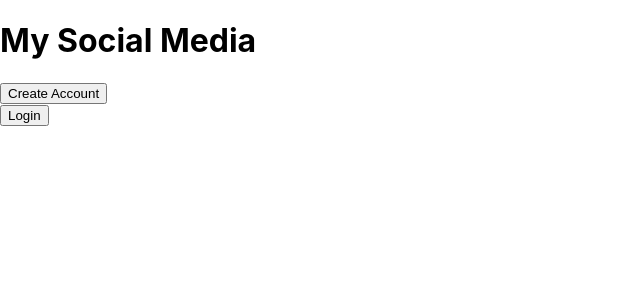
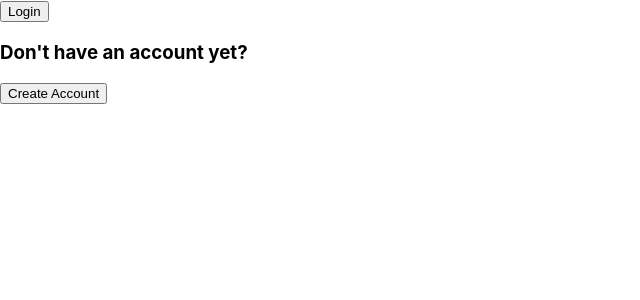
Before and after one commit to mackthompson16/Social-Platform, a React (Create React App) app: page / in a window 1280 px wide. Shown: the top 300 px of the page, without its empty margins (0-640 px from the left). Built offline with nearby package versions, Linux system fonts and the light colour scheme.

Commit message:
fixed some logic, still need to correctly modify & pass curr_user

```diff
--- a/src/App.js
+++ b/src/App.js
@@ -1,12 +1,25 @@
-import React from 'react';
+import React, { useState } from 'react';
 import CreateAccount from './createAccount';
 import Login from './login';
-export default function Myapp(){
+import Home from './home';
+
+export default function Myapp() {
+  const [currentPage, setCurrentPage] = useState('login');
+  const [currentUser, setCurrentUser] = useState(null);
+   const renderPage = () => {
+    switch (currentPage) {
+      case 'CreateAccount':
+        return <CreateAccount />;
+      case 'Home':
+        return <Home currentUser={currentUser}/>;
+      default:
+        return <Login setCurrentPage={setCurrentPage} setCurrentUser={setCurrentUser} />;
+    }
+  };
+
   return (
     <div>
-      <h1>My Social Media</h1>
-      <CreateAccount/>
-      <Login/>
+      {renderPage()}
     </div>
   );
 }
--- a/src/footer.js
+++ b/src/footer.js
@@ -0,0 +1 @@
+// footer for our linkedIn / copyright whatever
--- a/src/friends.js
+++ b/src/friends.js
@@ -0,0 +1 @@
+// Page that the user will see under the friends tab i.e. other peoples schedules
--- a/src/header.js
+++ b/src/header.js
@@ -0,0 +1 @@
+// header for tabs preferences, friends, mySchedule
--- a/src/home.js
+++ b/src/home.js
@@ -1,10 +1,10 @@
 import React from 'react';
 
 
-export default function Home(User){
+export default function Home(currentUser){
   return (
     <div>
-      <h1>Welcome</h1>
+      <h1>Welcome! {currentUser.username}</h1>
     </div>
   );
 }
--- a/src/login.js
+++ b/src/login.js
@@ -1,12 +1,12 @@
 import React, {useState} from 'react';
-export default function Login() {
+
+export default function Login({ setCurrentPage, setCurrentUser }) {
     const [AccInfo, setAccInfo] = useState({
       username: '',
       password: '',
     });
 
     const [showLoginForm, setShowLoginForm] = useState(false); // Initially false to hide the form
-    const [isLoggedIn, setIsLoggedIn] = useState(false);
 
     const handleChange = (event) => {
       const { name, value } = event.target;
@@ -31,8 +31,8 @@ export default function Login() {
       const data = await response.json();
 
       if (data.success) {
-        setIsLoggedIn(true);
-        alert('Login successful!');
+        setCurrentUser(data.user);  // Update the user state
+        setCurrentPage('Home');     // Navigate to the home page
       } else {
         if (data.error === 'username') {
           alert('Username does not exist');
@@ -46,19 +46,23 @@ export default function Login() {
         username: '',
         password: '',
       });
-    };
+   };
 
     const toggleLoginForm = () => {
-      setShowLoginForm(!showLoginForm); // Toggle the visibility of the login form
+      setShowLoginForm(!showLoginForm);
     };
 
     return (
       <div>
-        {!isLoggedIn ? (
-          <>
             <button onClick={toggleLoginForm}>
               {showLoginForm ? 'Cancel' : 'Login'}
             </button>
+            {!showLoginForm && (
+              <div>
+                <h3>Don't have an account yet?</h3>
+                <button onClick={() => setCurrentPage('CreateAccount')}>Create Account</button>
+              </div>
+            )}
 
             {showLoginForm && (
               <form onSubmit={handleSubmit}>
@@ -91,10 +95,7 @@ export default function Login() {
                 <button type="submit">Submit</button>
               </form>
             )}
-          </>
-        ) : (
-          <p>Welcome, {AccInfo.username}!</p>
-        )}
+
       </div>
     );
   };
--- a/src/preferences.js
+++ b/src/preferences.js
@@ -0,0 +1 @@
+// edit personal preferences like password & account details
--- a/src/schedule.js
+++ b/src/schedule.js
@@ -0,0 +1 @@
+//generate or edit schedule
```
